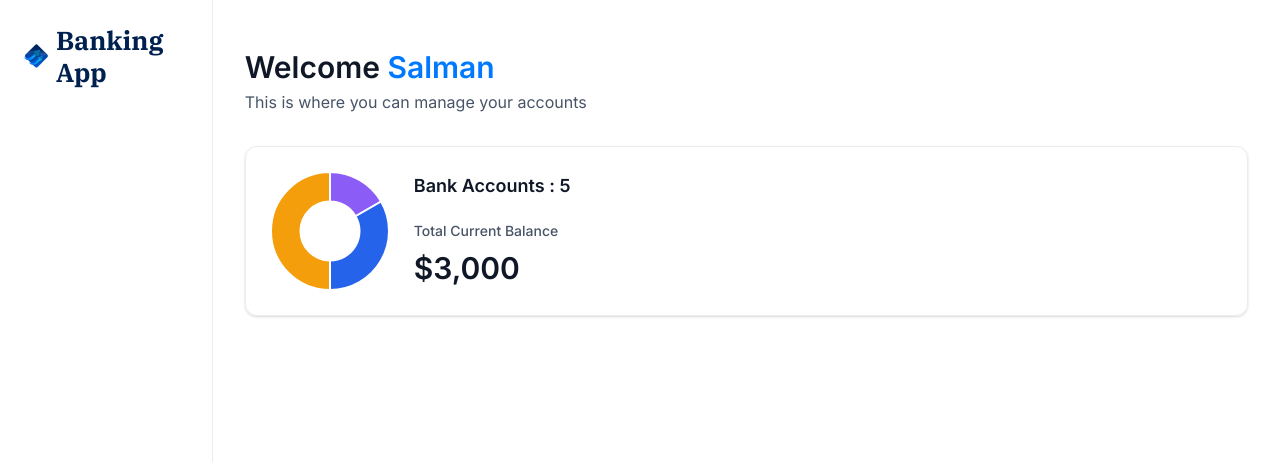
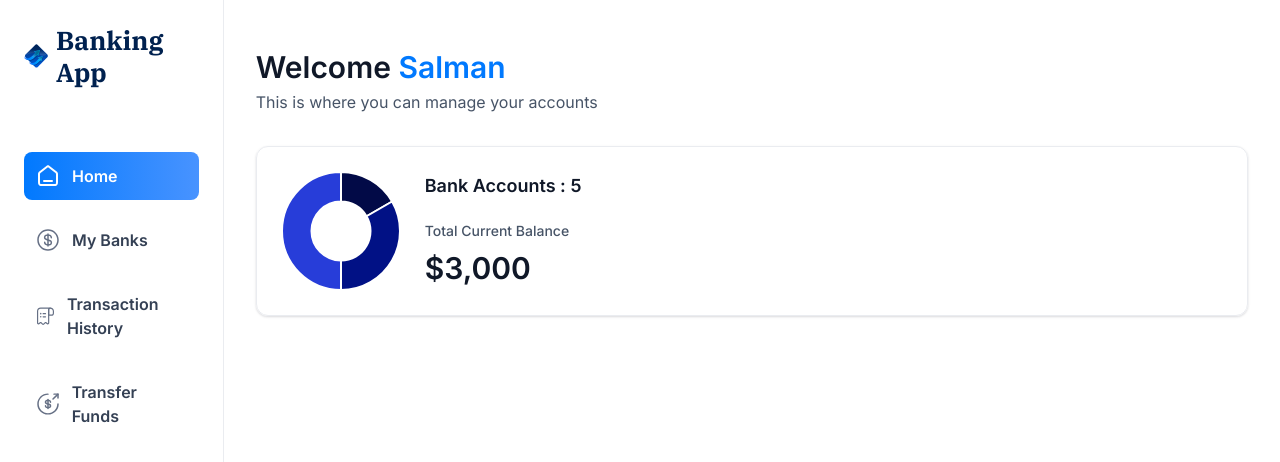
Before and after one commit to salman9633/NEXT-banking-app, a Next.js app: page / in a window 1280 px wide. Shown: the top 462 px of the page. Built offline with nearby package versions, Linux system fonts and the light colour scheme.

Commit message:
side bar partially completed & hover,active tab styling  added

```diff
--- a/components/DoughnutChart.tsx
+++ b/components/DoughnutChart.tsx
@@ -9,8 +9,8 @@ const DoughnutChart = ({ accounts }: DoughnutChartProps) => {
         datasets: [{
             label: 'Banks',
             data: [100, 200, 300],
-            backgroundColor: ['#8B5CF6', '#2563EB', '#F59E0B'],
-            hoverOffset: 4
+            backgroundColor: ['#020a47', '#011185', '#273dd9'],
+            hoverOffset: 6
         }],
         labels: [
             "Bank 1", "Bank 2", "Bank 3"
--- a/components/Sidebar.tsx
+++ b/components/Sidebar.tsx
@@ -1,8 +1,13 @@
+'use client'
+import { sidebarLinks } from '@/constants'
+import { cn } from '@/lib/utils'
 import Image from 'next/image'
 import Link from 'next/link'
+import { usePathname } from 'next/navigation'
 import React from 'react'
 
 const Sidebar = ({ user }: SiderbarProps) => {
+  const pathName = usePathname()
   return (
     <section className="sidebar">
       <nav className="flex flex-col gap-4">
@@ -18,6 +23,41 @@ const Sidebar = ({ user }: SiderbarProps) => {
           />
           <h1 className="sidebar-logo text-2xl">Banking App</h1>
         </Link>
+        {sidebarLinks.map(item => {
+          const isActive = item.route === pathName || pathName.startsWith(`${item.route}/`)
+          return (
+            <Link
+              href={item.route}
+              className={cn(
+                'sidebar-link',
+                { 'bg-bank-gradient': isActive,
+                  'hover:scale-105 duration-200': !isActive
+
+                 }
+              )}
+            >
+              <div className="relative size-6">
+                <Image
+                  src={item.imgURL}
+                  // width={24}
+                  // height={24}
+                  alt={item.label}
+                  fill
+                  className={
+                    cn({
+                      'brightness-[3] invert-0': isActive
+                    })
+                  }
+                />
+              </div>
+              <p className={cn('sidebar-label', {
+                '!text-white': isActive,
+                'hover:scale-90 duration-200': !isActive
+              })}>{item.label}</p>
+            </Link>
+          )
+        })}
+
       </nav>
     </section>
   )
```
